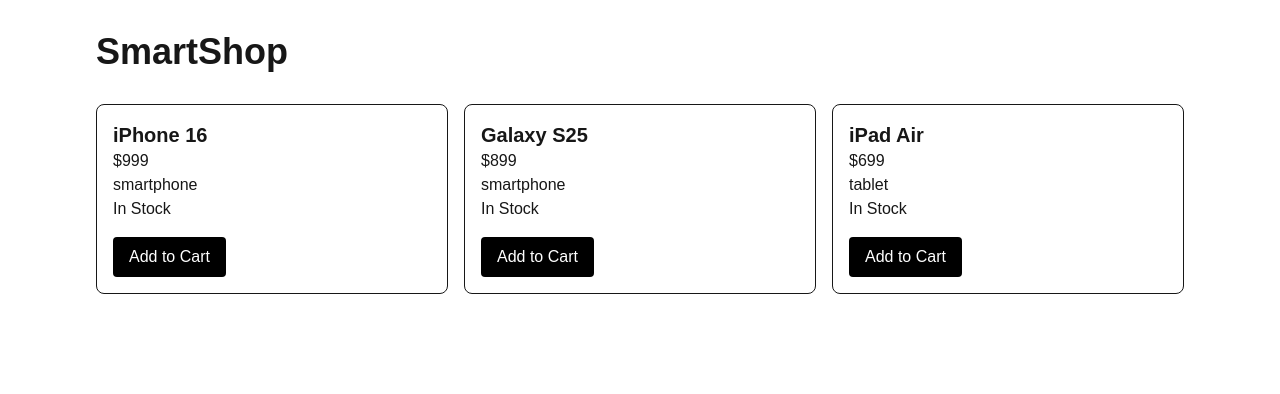
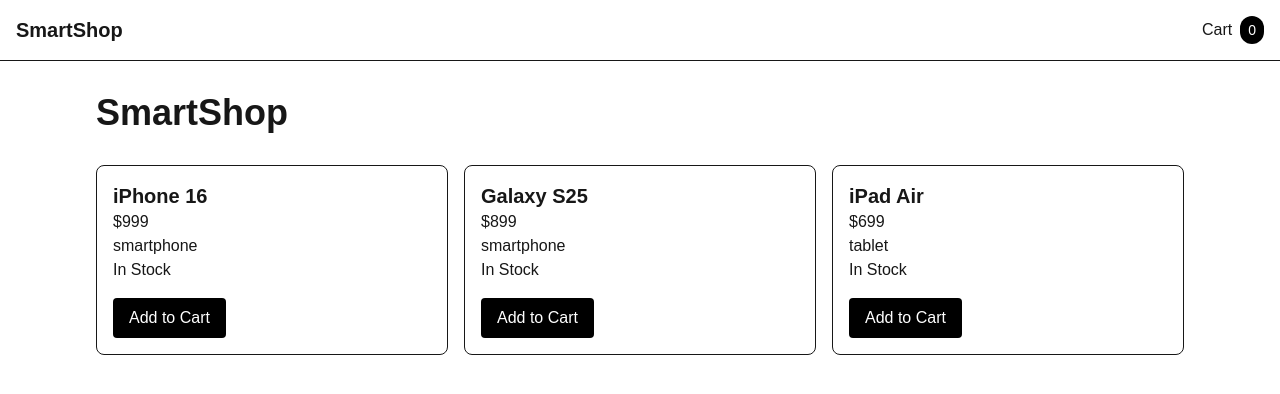
Before and after one commit to nexxdevv/smartshop, a Next.js app: page / in a window 1280 px wide. Shown: the top 394 px of the page. Built offline with nearby package versions, Linux system fonts and the light colour scheme.

Commit message:
feat: add navbar with live cart badge

```diff
--- a/src/app/layout.tsx
+++ b/src/app/layout.tsx
@@ -4,6 +4,7 @@
 import {
   CartProvider,
 } from "../features/cart/cart-context";
+import { Navbar } from "../components/layout/navbar";
 
 export const metadata: Metadata = {
   title: "SmartShop",
@@ -18,6 +19,7 @@
     <html lang="en">
       <body>
         <CartProvider>
+          <Navbar />
           {children}
         </CartProvider>
       </body>
--- /dev/null
+++ b/src/components/layout/navbar.tsx
@@ -0,0 +1,28 @@
+"use client";
+
+import { useCartContext } from "../../features/cart/cart-context";
+
+export function Navbar() {
+  const { items } = useCartContext();
+
+  const count = items.reduce(
+    (sum, item) => sum + item.quantity,
+    0
+  );
+
+  return (
+    <nav className="flex items-center justify-between border-b p-4">
+      <div className="text-xl font-bold">
+        SmartShop
+      </div>
+
+      <div className="flex items-center gap-2">
+        <span>Cart</span>
+
+        <span className="rounded-full bg-black px-2 py-1 text-white text-sm">
+          {count}
+        </span>
+      </div>
+    </nav>
+  );
+}
```
Also changed, not shown: 2 other files (tests, documents, lock files or other folders).
